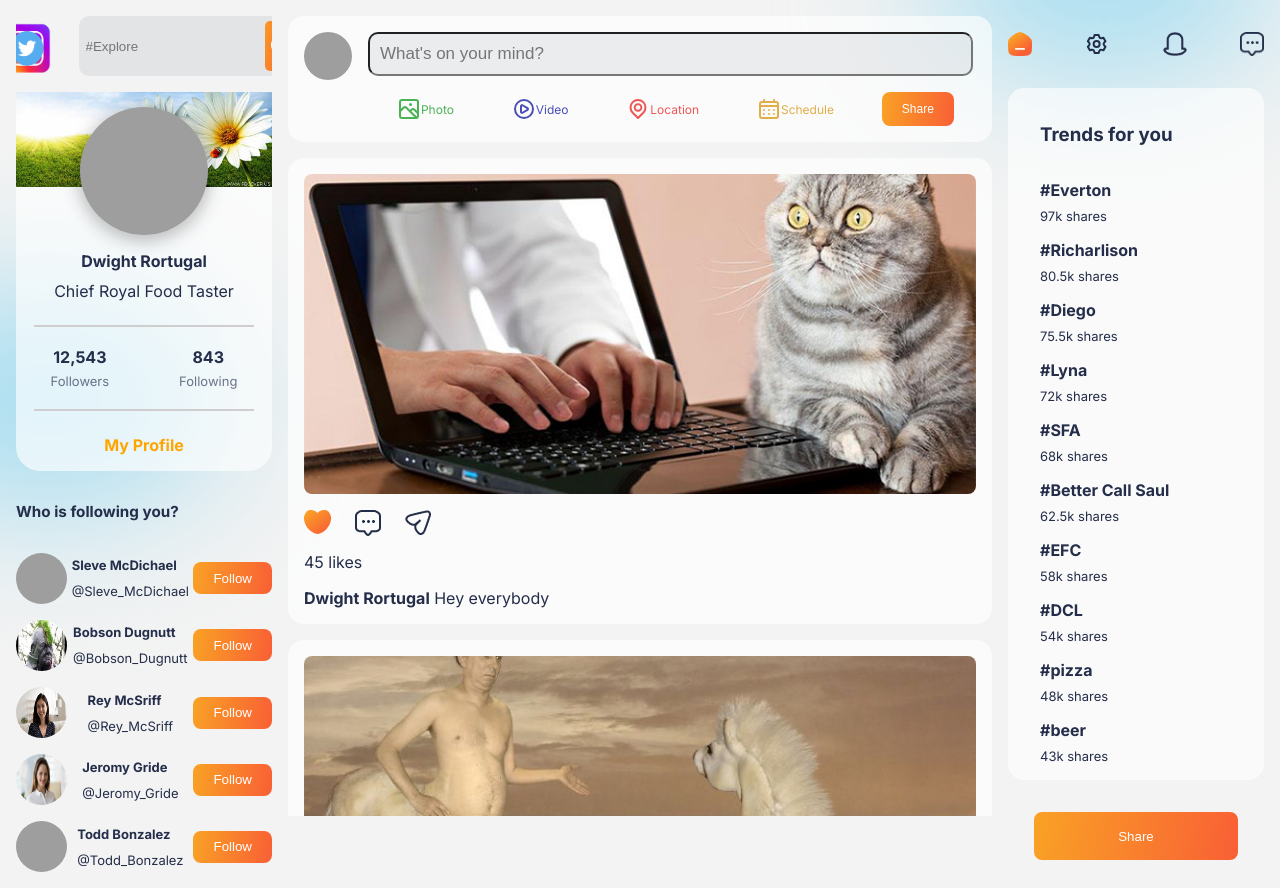
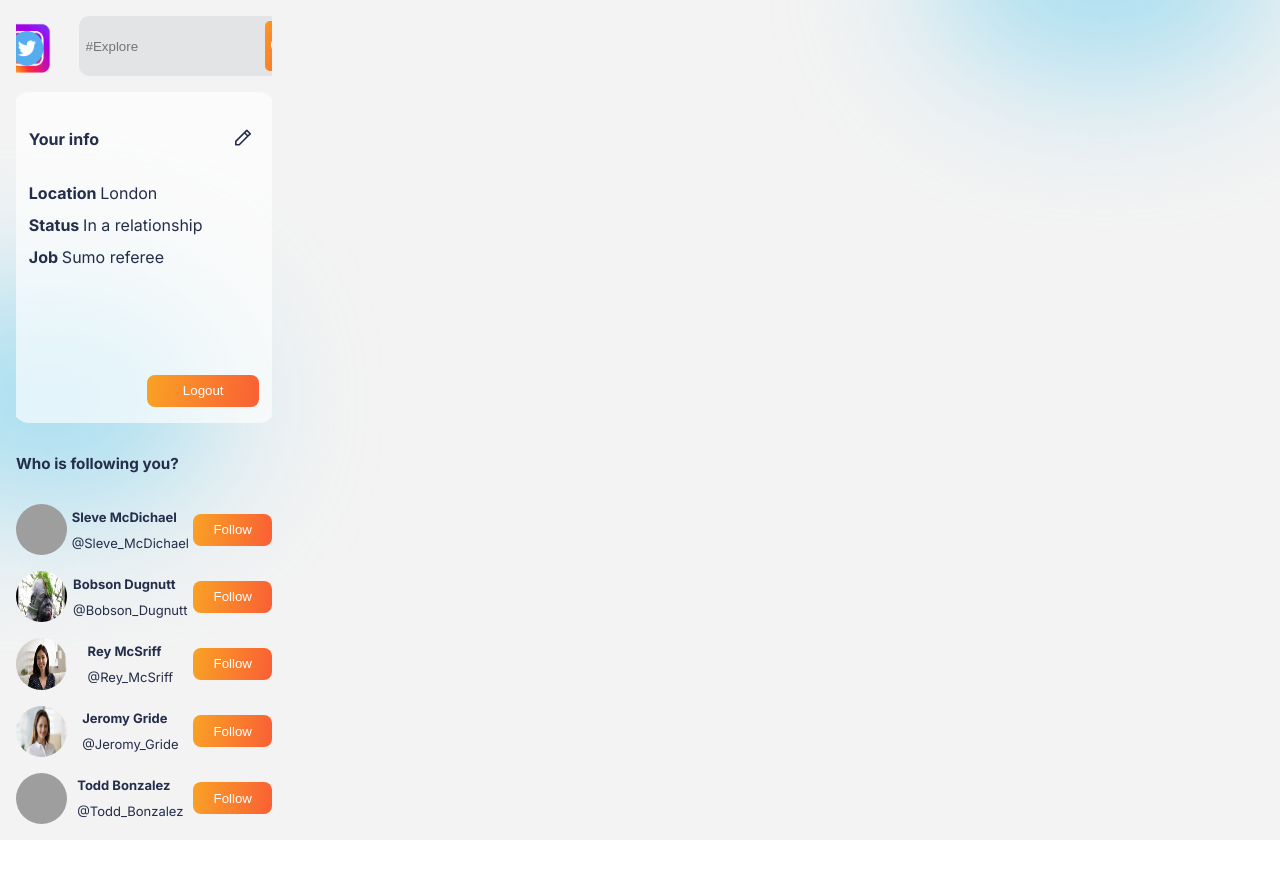
Before and after one commit to jonnyabrams/twitstagram, a React (Create React App) app in the folder client/: page / in a window 1280 px wide. After the commit the page ends 840 px from the top, so only its background shows below. Built offline with nearby package versions, Linux system fonts and the light colour scheme; grey boxes are pictures that could not be loaded.

Commit message:
Create Profile page with ProfileLeft component (inc. InfoCard)

```diff
--- a/client/src/App.jsx
+++ b/client/src/App.jsx
@@ -1,12 +1,14 @@
 import './App.css';
 import Home from './pages/home/Home';
+import Profile from './pages/profile/Profile';
 
 const App = () => {
   return (
     <div className="App">
       <div className="blur" style={{top: '-18%', right: '0'}}></div>
       <div className="blur" style={{top: '36%', left: '-8rem'}}></div>
-      <Home />
+      {/* <Home /> */}
+      <Profile />
     </div>
   );
 }
--- /dev/null
+++ b/client/src/components/infoCard/InfoCard.jsx
@@ -0,0 +1,34 @@
+import './infoCard.css'
+import {UilPen} from '@iconscout/react-unicons'
+
+const InfoCard = () => {
+  return (
+    <div className="info_card">
+      <div className="info_head">
+        <h4>Your info</h4>
+        <div>
+          <UilPen width='2rem' height='1.2rem' />
+        </div>
+      </div>
+
+      <div className="info">
+        <span><b>Location </b></span>
+        <span>London</span>
+      </div>
+
+      <div className="info">
+        <span><b>Status </b></span>
+        <span>In a relationship</span>
+      </div>
+
+      <div className="info">
+        <span><b>Job </b></span>
+        <span>Sumo referee</span>
+      </div>
+
+      <button className="button logout-button">Logout</button>
+    </div>
+  )
+}
+
+export default InfoCard
--- /dev/null
+++ b/client/src/components/infoCard/infoCard.css
@@ -0,0 +1,26 @@
+.info_card {
+  display: flex;
+  flex-direction: column;
+  gap: 0.75rem;
+  background-color: var(--cardColor);
+  padding: 1rem;
+  border-radius: 1rem;
+  width: 90%;
+}
+
+.info_head {
+  display: flex;
+  justify-content: space-between;
+  align-items: center;
+}
+
+.info_head > div:hover {
+  cursor: pointer;
+}
+
+.logout-button {
+  width: 7rem;
+  height: 2rem;
+  margin-top: 6rem;
+  align-self: flex-end;
+}
--- /dev/null
+++ b/client/src/components/profileLeft/ProfileLeft.jsx
@@ -0,0 +1,16 @@
+import '../profileSide/profileSide.css'
+import LogoSearch from '../logoSearch/LogoSearch'
+import InfoCard from '../infoCard/InfoCard'
+import FollowersCard from '../followersCard/FollowersCard'
+
+const ProfileLeft = () => {
+  return (
+    <div className="profile_side">
+      <LogoSearch />
+      <InfoCard />
+      <FollowersCard />
+    </div>
+  )
+}
+
+export default ProfileLeft
--- /dev/null
+++ b/client/src/pages/profile/Profile.jsx
@@ -0,0 +1,12 @@
+import ProfileLeft from '../../components/profileLeft/ProfileLeft'
+import './profile.css'
+
+const Profile = () => {
+  return (
+    <div className="profile">
+      <ProfileLeft />
+    </div>
+  )
+}
+
+export default Profile
--- /dev/null
+++ b/client/src/pages/profile/profile.css
@@ -0,0 +1,6 @@
+.profile {
+  position: relative;
+  display: grid;
+  grid-template-columns: 16rem auto 16rem;
+  gap: 1rem;
+}
```
